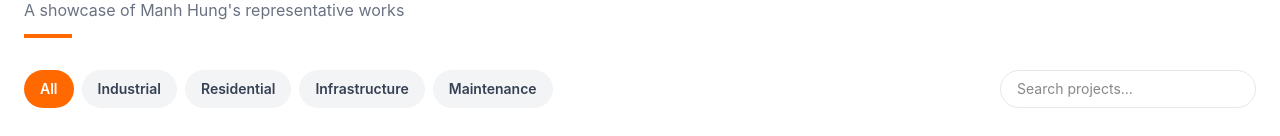
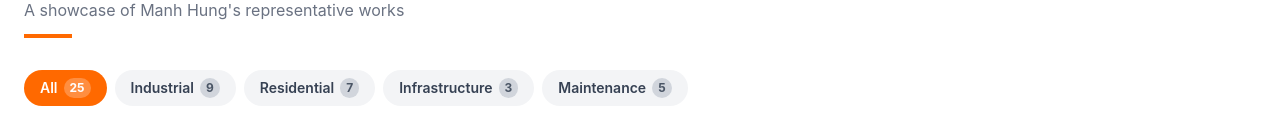
Before and after one commit to hpn-277/manhhungcons, a Next.js app: page /en/danh-sach-du-an in a window 1280 px wide. Shown: the part 174-310 px from the top of the page. Built offline with nearby package versions, Linux system fonts and the light colour scheme; grey boxes are pictures that could not be loaded.

Commit message:
add numbers

```diff
--- a/components/ui/ProjectsFilter.tsx
+++ b/components/ui/ProjectsFilter.tsx
@@ -15,19 +15,15 @@
   const t = useTranslations("projects");
   const locale = useLocale();
   const [category, setCategory] = useState<string>("all");
-  const [search, setSearch] = useState("");
 
-  const filtered = projects.filter((p) => {
-    const matchCat = category === "all" || p.frontmatter.category === category;
-    const title =
-      locale === "en"
-        ? p.frontmatter.titleEn || p.frontmatter.title
-        : p.frontmatter.title;
-    const matchSearch =
-      title.toLowerCase().includes(search.toLowerCase()) ||
-      p.frontmatter.client.toLowerCase().includes(search.toLowerCase());
-    return matchCat && matchSearch;
-  });
+  const counts: Record<string, number> = { all: projects.length };
+  for (const p of projects) {
+    counts[p.frontmatter.category] = (counts[p.frontmatter.category] ?? 0) + 1;
+  }
+
+  const filtered = projects.filter((p) =>
+    category === "all" || p.frontmatter.category === category
+  );
 
   const catLabels: Record<string, string> = {
     all: t("all"),
@@ -39,31 +35,31 @@
 
   return (
     <>
-      <div className="flex flex-col sm:flex-row gap-4 mb-8">
-        <div className="flex flex-wrap gap-2">
+      <div className="flex flex-wrap gap-2 mb-8">
         {CATEGORIES.map((cat) => (
           <button
             key={cat}
             onClick={() => setCategory(cat)}
-              className={`px-4 py-2 rounded-full text-sm font-semibold transition-colors ${category === cat
+            className={`flex items-center gap-1.5 px-4 py-2 rounded-full text-sm font-semibold transition-colors ${
+              category === cat
                 ? "bg-orange-500 text-white"
                 : "bg-gray-100 text-gray-700 hover:bg-gray-200"
             }`}
           >
             {catLabels[cat]}
+            {counts[cat] != null && (
+              <span className={`text-xs font-bold px-1.5 py-0.5 rounded-full ${
+                category === cat
+                  ? "bg-white/25 text-white"
+                  : "bg-gray-300 text-gray-600"
+              }`}>
+                {counts[cat]}
+              </span>
+            )}
           </button>
         ))}
       </div>
-        <input
-          type="search"
-          placeholder={t("searchPlaceholder")}
-          value={search}
-          onChange={(e) => setSearch(e.target.value)}
-          className="sm:ml-auto border border-gray-200 rounded-full px-4 py-2 text-sm w-full sm:w-64 focus:outline-none focus:border-orange-400"
-        />
-      </div>
 
-      {filtered.length > 0 ? (
       <div className="grid grid-cols-1 sm:grid-cols-2 lg:grid-cols-3 gap-6">
         {filtered.map((p) => (
           <ProjectCard
@@ -73,11 +69,6 @@
           />
         ))}
       </div>
-      ) : (
-        <div className="text-center py-20 text-gray-400">
-          <p className="text-xl">Không tìm thấy dự án phù hợp</p>
-        </div>
-      )}
     </>
   );
 }
```
Lines whose indentation alone changed are shown as unchanged.
